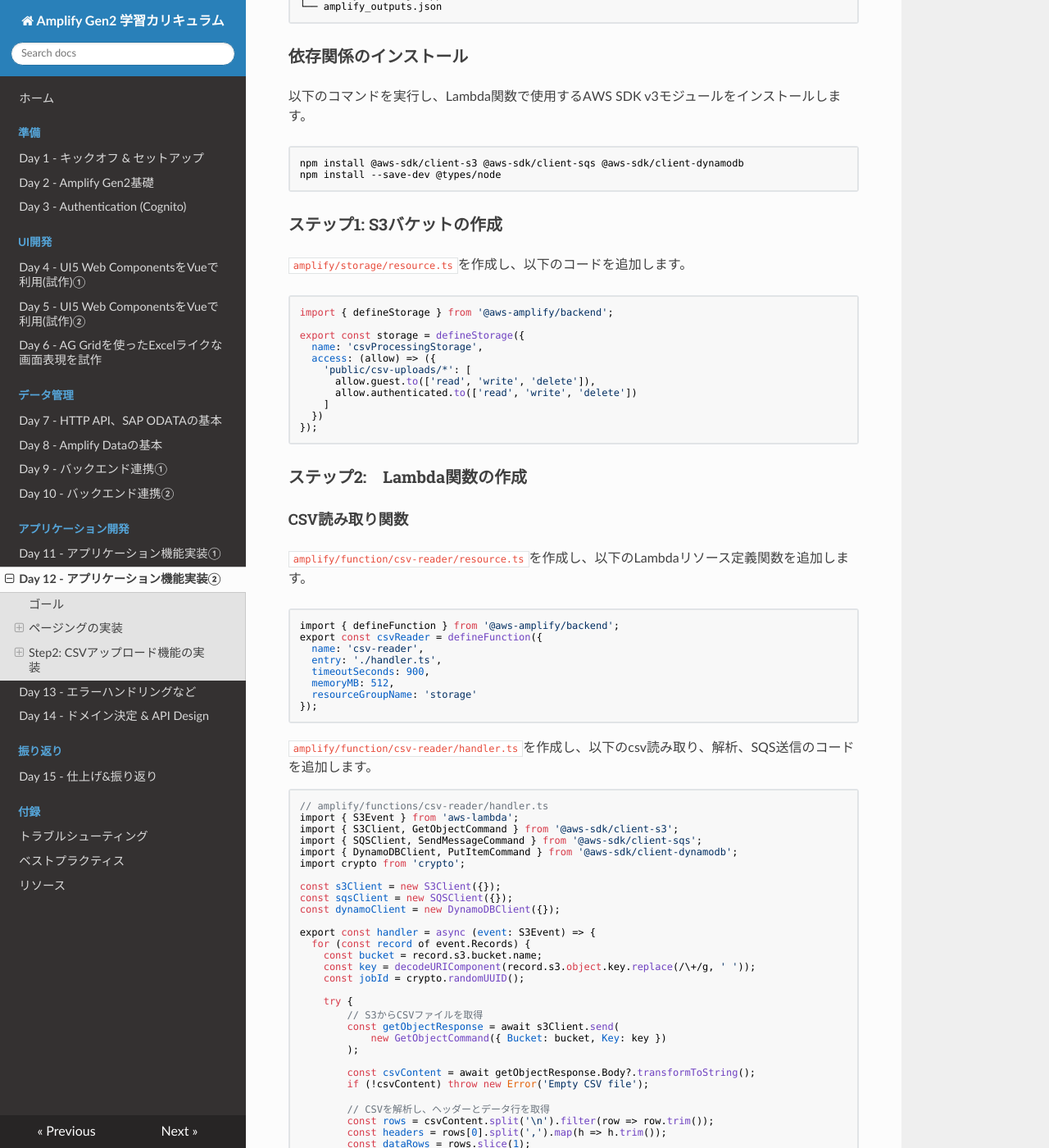
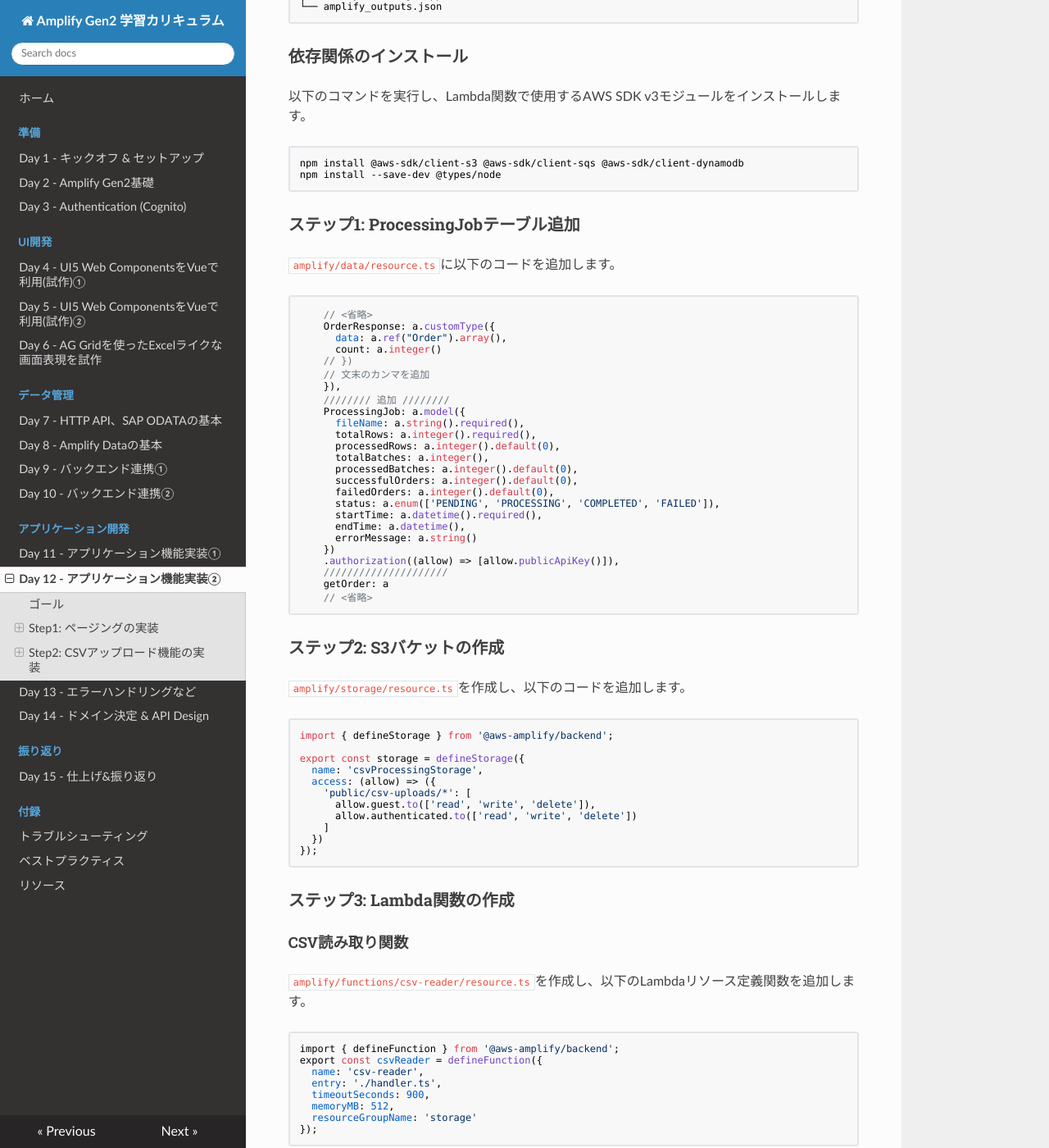
Before and after one commit to ET-n-pan/amplify-curriculum, an MkDocs documentation site: the page built from docs/application/day12-application-implementation-2.md, in a window 1280 px wide and 1400 px high, scrolled down 7016 px. Shown: the whole window at 82% size. Built offline with MkDocs 1.6.1, drawn with Linux system fonts in a browser that asks for light colours; nearby versions of some CDN libraries; some of the changed text lies outside the part shown.

Commit message:
Day12 ハンズオン2の確認結果反映

````diff
--- a/docs/application/day12-application-implementation-2.md
+++ b/docs/application/day12-application-implementation-2.md
@@ -8,7 +8,7 @@
     - Lambda関数でODataバッチ処理の実装
 
 
-## ページングの実装
+## Step1: ページングの実装
 以下のようにページングを実装します。
 ![paging](../images/screenshots/d12-paging.png)
 
@@ -458,7 +458,7 @@ amplify-vue-ts-project/
 │        |── updateOrder.js
 │   ├── storage/                # S3バケット定義フォルダー
 │        |── resource.ts
-│   ├── function/               # Lambda関数定義フォルダー
+│   ├── functions/               # Lambda関数定義フォルダー
 │       ├── csv-reader/         # CSV読み取り関数
 │           |── resource.ts
 │           |── handler.ts
@@ -480,7 +480,37 @@ npm install @aws-sdk/client-s3 @aws-sdk/client-sqs @aws-sdk/client-dynamodb
 npm install --save-dev @types/node
 ```
 
-### ステップ1: S3バケットの作成
+### ステップ1:  ProcessingJobテーブル追加
+`amplify/data/resource.ts`に以下のコードを追加します。
+```
+    // <省略>
+    OrderResponse: a.customType({
+      data: a.ref("Order").array(),
+      count: a.integer()
+    // })
+    // 文末のカンマを追加
+    }),
+    //////// 追加 ////////
+    ProcessingJob: a.model({
+      fileName: a.string().required(),
+      totalRows: a.integer().required(),
+      processedRows: a.integer().default(0),
+      totalBatches: a.integer(),
+      processedBatches: a.integer().default(0),
+      successfulOrders: a.integer().default(0),
+      failedOrders: a.integer().default(0),
+      status: a.enum(['PENDING', 'PROCESSING', 'COMPLETED', 'FAILED']),
+      startTime: a.datetime().required(),
+      endTime: a.datetime(),
+      errorMessage: a.string()
+    })
+    .authorization((allow) => [allow.publicApiKey()]),
+    /////////////////////
+    getOrder: a
+    // <省略>
+```
+
+### ステップ2: S3バケットの作成
 `amplify/storage/resource.ts`を作成し、以下のコードを追加します。
 ```
 import { defineStorage } from '@aws-amplify/backend';
@@ -496,9 +526,9 @@ export const storage = defineStorage({
 });
 ```
 
-### ステップ2:　Lambda関数の作成
+### ステップ3: Lambda関数の作成
 #### CSV読み取り関数
-`amplify/function/csv-reader/resource.ts`を作成し、以下のLambdaリソース定義関数を追加します。
+`amplify/functions/csv-reader/resource.ts`を作成し、以下のLambdaリソース定義関数を追加します。
 ```
 import { defineFunction } from '@aws-amplify/backend';
 export const csvReader = defineFunction({
@@ -509,7 +539,7 @@ export const csvReader = defineFunction({
   resourceGroupName: 'storage'
 });
 ```
-`amplify/function/csv-reader/handler.ts`を作成し、以下のcsv読み取り、解析、SQS送信のコードを追加します。
+`amplify/functions/csv-reader/handler.ts`を作成し、以下のcsv読み取り、解析、SQS送信のコードを追加します。
 ```
 // amplify/functions/csv-reader/handler.ts
 import { S3Event } from 'aws-lambda';
@@ -630,7 +660,7 @@ export const handler = async (event: S3Event) => {
 ```
 
 #### ジョブ処理関数
-`amplify/function/job-processor/resource.ts`を作成し、以下のリスース定義関数を追加します。
+`amplify/functions/job-processor/resource.ts`を作成し、以下のリスース定義関数を追加します。
 ```
 import { defineFunction } from '@aws-amplify/backend';
 
@@ -643,7 +673,7 @@ export const jobProcessor = defineFunction({
 });
 ```
 
-`amplify/function/job-processor/handler.ts`を作成し、以下のバッチ処理関数を追加します。
+`amplify/functions/job-processor/handler.ts`を作成し、以下のバッチ処理関数を追加します。
 ```
 // amplify/functions/job-processor/handler.ts
 import { SQSEvent } from 'aws-lambda';
@@ -1281,7 +1311,6 @@ import UploadComponent from "@/components/base/UploadComponent.vue";
         component: () => import("@/pages/UploadPage.vue"), //UploadPage コンポーネントを表示
       },
     ],
-  }
 }
 ```
 `src/layout/MainLayout.vue`を編集し、ナビゲーションメニューに以下のコードを追加します。
````
Also changed, not shown: other parts of docs/application/day12-application-implementation-2.md (+4 -4 lines).
